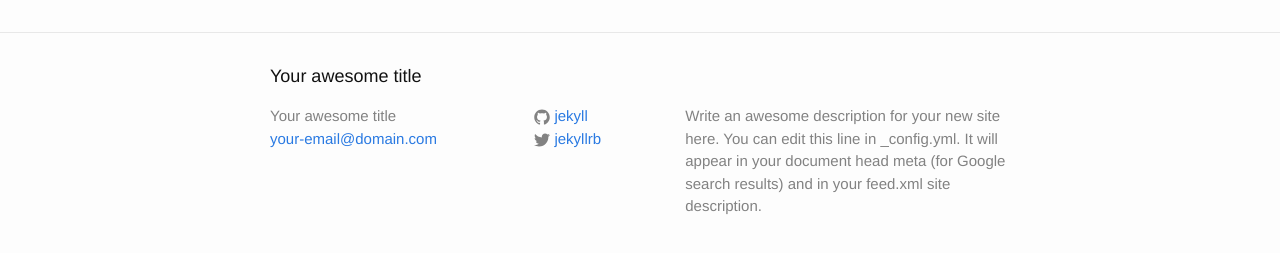
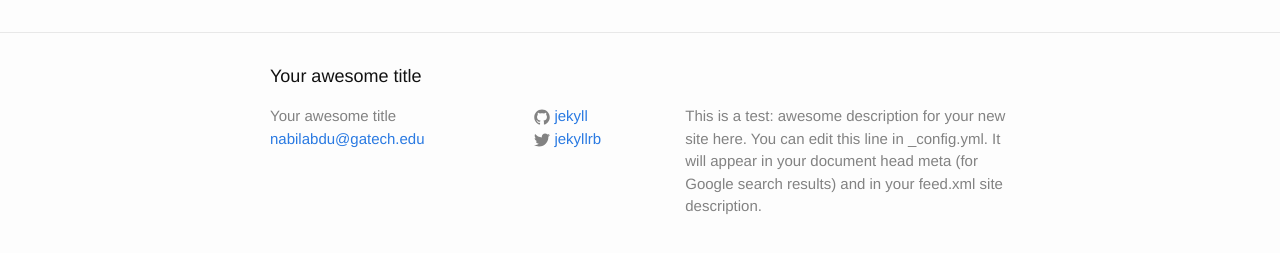
Before and after one commit to nabilabd/blog-site, a Jekyll site: the page built from index.html, in a window 1280 px wide. Shown: the part 264-517 px from the top of the page. Built offline with Jekyll 4.4.1, drawn with Linux system fonts in a browser that asks for light colours.

Commit message:
added readme, tweaked config file

```diff
--- a/_config.yml
+++ b/_config.yml
@@ -1,8 +1,8 @@
 # Site settings
 title: Your awesome title
-email: your-email@domain.com
+email: nabilabdu@gatech.edu
 description: > # this means to ignore newlines until "baseurl:"
-  Write an awesome description for your new site here. You can edit this
+  This is a test: awesome description for your new site here. You can edit this
   line in _config.yml. It will appear in your document head meta (for
   Google search results) and in your feed.xml site description.
 baseurl: "" # the subpath of your site, e.g. /blog/
```
Also changed, not shown: README.md (added).
